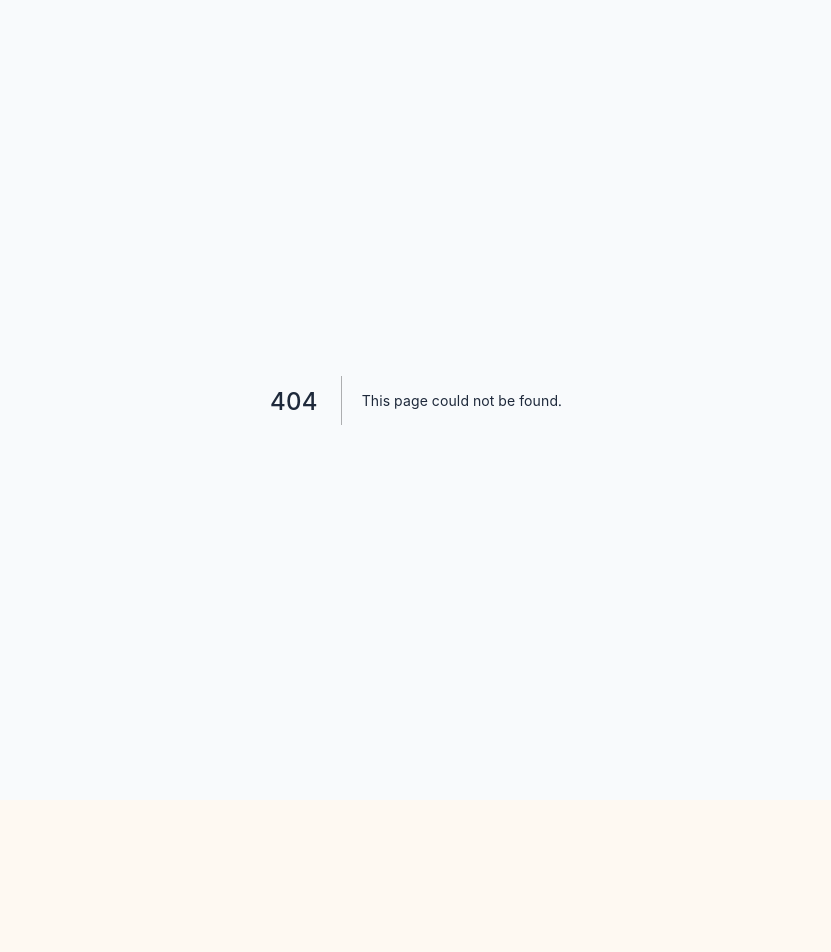
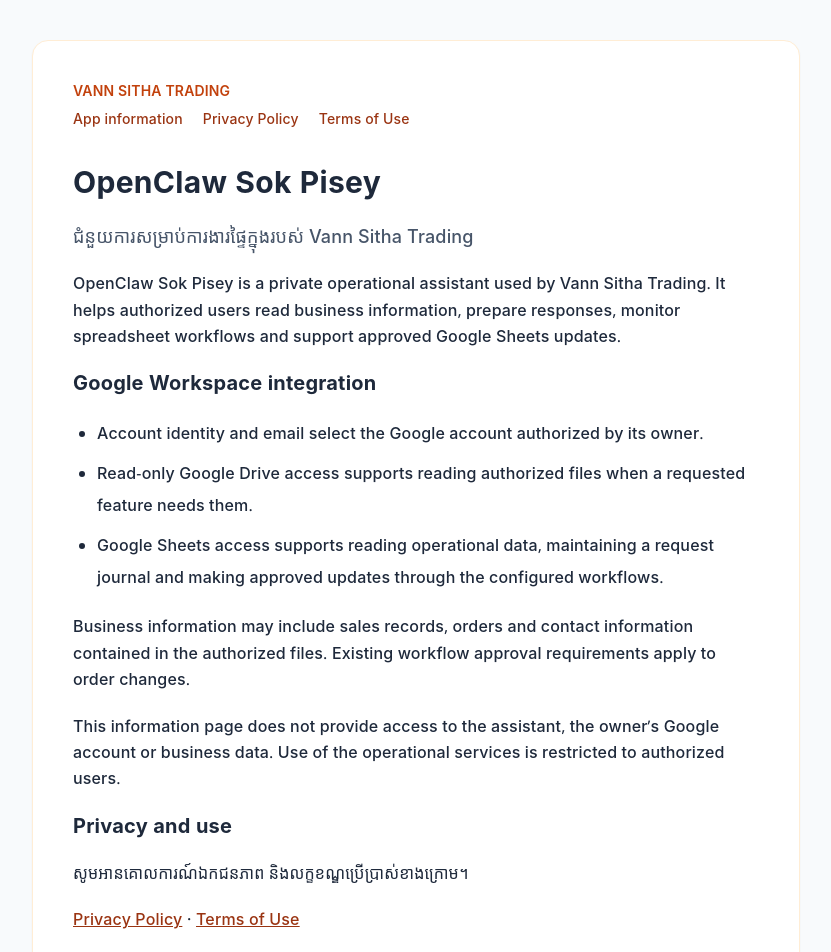
Before and after one commit to sethavann-lang/vannsitha-ai-sale, a Next.js app: page /openclaw-sok-pisey in a window 1280 px wide. Before the commit this address had no page. Shown: the top 952 px of the page, without its empty margins (224-1055 px from the left). Before the commit the page ends 800 px from the top, so only its background shows below. Built offline with nearby package versions, Linux system fonts and the light colour scheme.

Commit message:
Add approved OpenClaw Sok Pisey application homepage

```diff
--- /dev/null
+++ b/src/app/openclaw-sok-pisey/page.tsx
@@ -0,0 +1,15 @@
+import Link from "next/link";
+export default function PiseyAppInformation() {
+  return <>
+    <h1 className="text-3xl font-bold leading-snug">OpenClaw Sok Pisey</h1>
+    <p className="text-lg text-slate-600">ជំនួយការសម្រាប់ការងារផ្ទៃក្នុងរបស់ Vann Sitha Trading</p>
+    <p>OpenClaw Sok Pisey is a private operational assistant used by Vann Sitha Trading. It helps authorized users read business information, prepare responses, monitor spreadsheet workflows and support approved Google Sheets updates.</p>
+    <h2 className="text-xl font-bold">Google Workspace integration</h2>
+    <ul className="list-disc space-y-2 pl-6"><li>Account identity and email select the Google account authorized by its owner.</li><li>Read-only Google Drive access supports reading authorized files when a requested feature needs them.</li><li>Google Sheets access supports reading operational data, maintaining a request journal and making approved updates through the configured workflows.</li></ul>
+    <p>Business information may include sales records, orders and contact information contained in the authorized files. Existing workflow approval requirements apply to order changes.</p>
+    <p>This information page does not provide access to the assistant, the owner’s Google account or business data. Use of the operational services is restricted to authorized users.</p>
+    <h2 className="text-xl font-bold">Privacy and use</h2>
+    <p>សូមអានគោលការណ៍ឯកជនភាព និងលក្ខខណ្ឌប្រើប្រាស់ខាងក្រោម។</p>
+    <p><Link className="font-medium text-orange-800 underline" href="/openclaw-sok-pisey/privacy">Privacy Policy</Link> · <Link className="font-medium text-orange-800 underline" href="/openclaw-sok-pisey/terms">Terms of Use</Link></p>
+  </>;
+}
```
